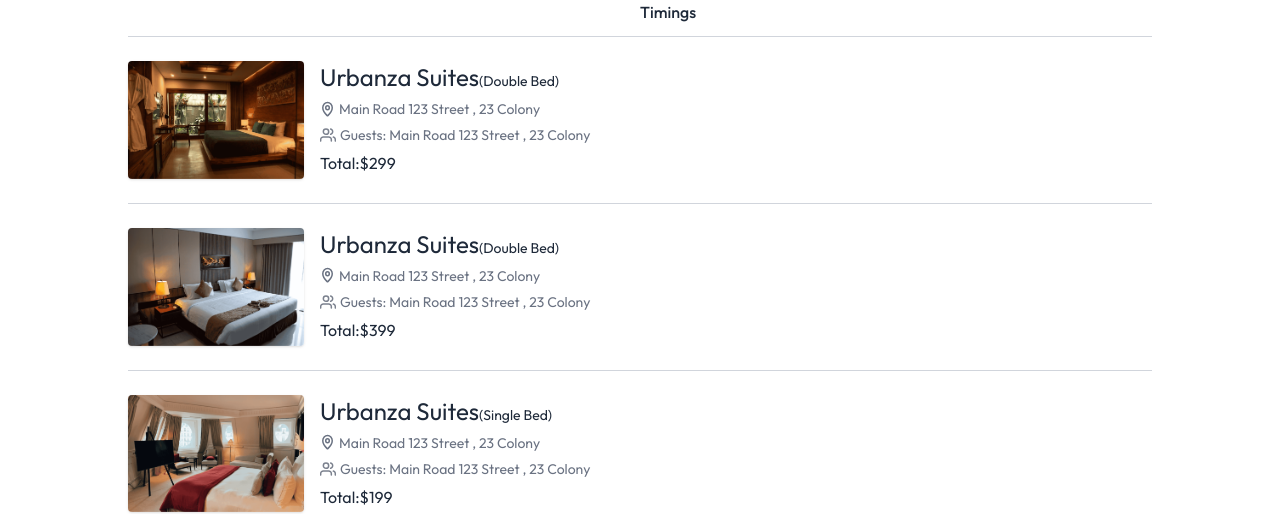
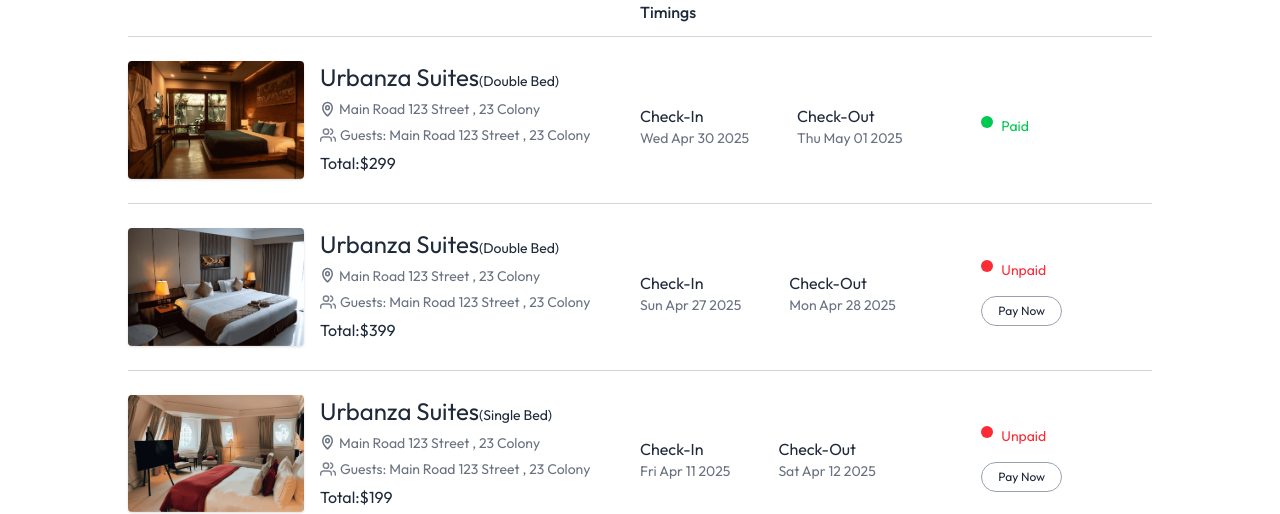
Before and after one commit to SwamirajMagar/Hotel_Booking_Web, a React (Vite) app in the folder client/: page /my-bookings in a window 1280 px wide. Shown: the part 288-802 px from the top of the page. Built offline with nearby package versions, Linux system fonts and the light colour scheme; no server answers; a web font is replaced by a local one.

Commit message:
my booking page completed

```diff
--- a/client/src/pages/Mybookings.jsx
+++ b/client/src/pages/Mybookings.jsx
@@ -40,13 +40,38 @@
                             </div>
                         </div>
                         {/* Dates & Timings */}
-                        <div></div>
+                        <div className='flex flex-row md:items-center md:gap-12 mt-3 gap-8'>
+                            <div>
+                                <p>Check-In</p>
+                                <p className='text-gray-500 text-sm'
+                                >{new Date(booking.checkInDate).toDateString()}</p>
+                            </div>
+                            <div>
+                                <p>Check-Out</p>
+                                <p className='text-gray-500 text-sm'
+                                >{new Date(booking.checkOutDate).toDateString()}</p>
+                            </div>
+
+                        </div>
                         {/* payment status */}
-                        <div></div>
+                        <div className='flex flex-col items-start justify-center pt-3'>
+                            <div className='flex items-start gap-2'>
+                                <div className={`h-3 w-3 rounded-full ${booking.isPaid ? "bg-green-500" : "bg-red-500"}`}></div>
+                                <p className={`text-sm ${booking.isPaid ? "text-green-500" : "text-red-500"}`}>
+                                    {booking.isPaid ? "Paid" : "Unpaid"}
+                                </p>
                             </div>
-                ))}
+                            {!booking.isPaid && (
+                                <button className='px-4 py-1.5 mt-4 text-xs border border-gray-400 rounded-full hover:bg-gray-50 transition-all cursor-pointer'>
+                                    Pay Now
+                                </button>
+                            )}
                         </div>
                     </div>
+                ))
+                }
+            </div >
+        </div >
     );
 };
 
```
Lines whose indentation alone changed are shown as unchanged.
